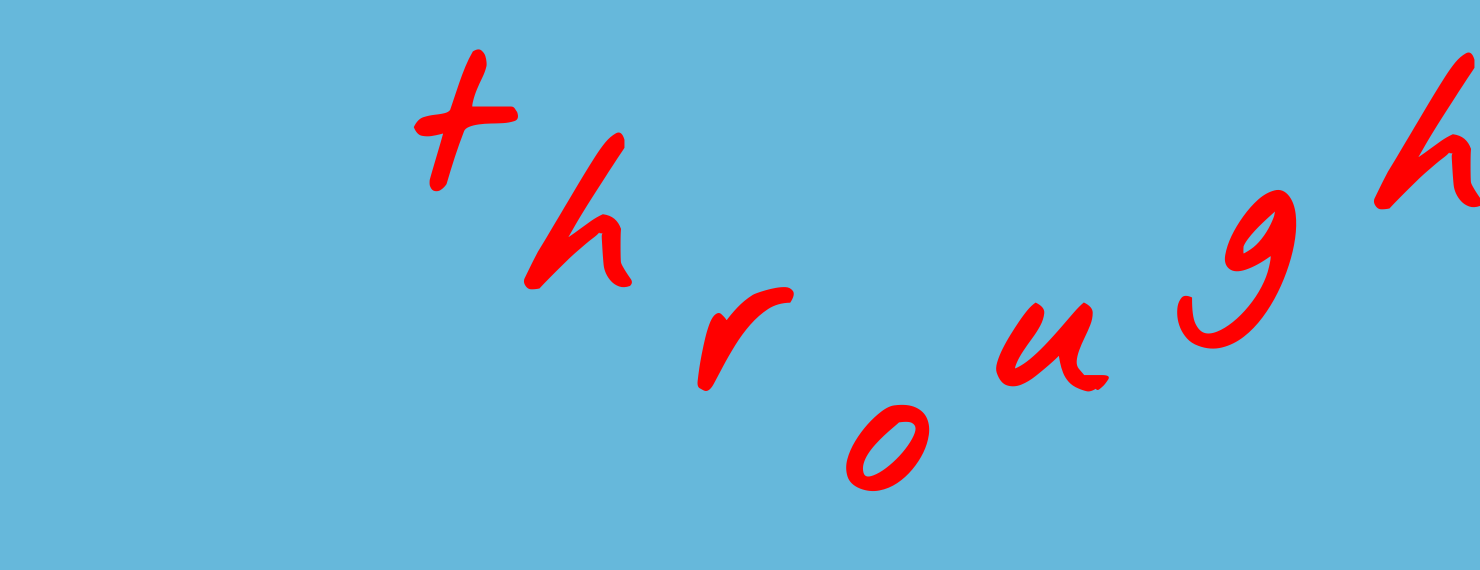
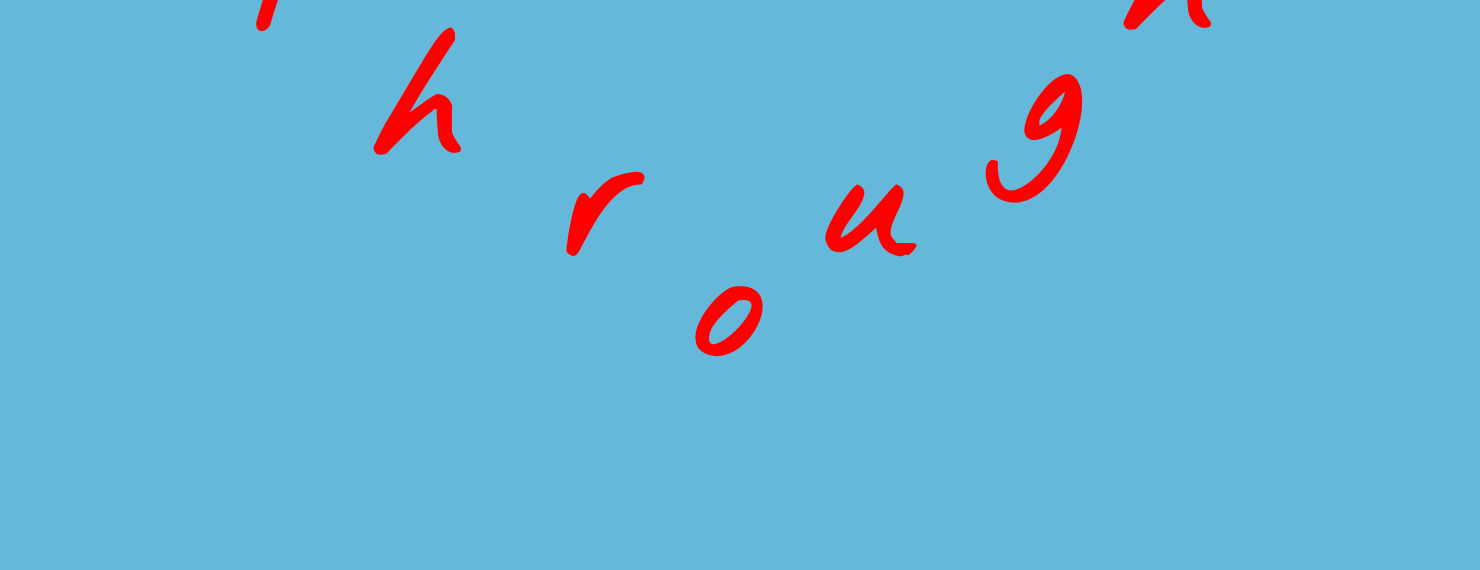
Before and after one commit to kdevila/projectTwo, a plain HTML site: page pageEight.html in a window 1280 px wide. Shown: the part 438-1008 px from the top of the page, 1480 px wide, since content can reach past the window. After the commit the page ends 858 px from the top, so only its background shows below. Drawn offline with Linux system fonts and the light colour scheme.

Commit message:
Update style.css

```diff
--- a/css/style.css
+++ b/css/style.css
@@ -11,6 +11,7 @@ body{
     background-color: #66b8db;
     font-family: "Nothing You Could Do";
     font-weight: 200;
+    overflow: hidden;
 }
 
 #box{
@@ -107,8 +108,8 @@ strong {
 #letterT{
     color: antiquewhite;
     position: absolute;
-    top: 300px;
-    left: 190px;
+    top: 175px;
+    left: 20px;
     animation-name: through;
     animation-duration: 1s;
     animation-delay: 1000ms;
@@ -119,8 +120,8 @@ strong {
 #letterH1{
     color: antiquewhite;
     position: absolute;
-    top: 400px;
-    left: 300px;
+    top: 300px;
+    left: 150px;
     animation-name: through;
     animation-duration: 1s;
     animation-delay: 1500ms;
@@ -132,8 +133,8 @@ strong {
 #letterR{
     color: antiquewhite;
     position: absolute;
-    top:500px;
-    left: 470px;
+    top:400px;
+    left: 340px;
     animation-name: through;
     animation-duration: 1s;
     animation-delay: 2000ms;
@@ -144,8 +145,8 @@ strong {
 #letterO{
     color:antiquewhite;
     position: absolute;
-    top: 600px;
-    left: 620px;
+    top: 500px;
+    left: 470px;
     animation-name: through;
     animation-duration: 1s;
     animation-delay: 2500ms;
@@ -156,8 +157,8 @@ strong {
 #letterU{
     color:antiquewhite;
     position: absolute;
-    top: 500px;
-    left: 770px;
+    top: 400px;
+    left: 600px;
     animation-name: through;
     animation-duration: 1s;
     animation-delay: 3000ms;
@@ -168,8 +169,8 @@ strong {
 #letterG{
     color:antiquewhite;
     position: absolute;
-    top: 400px;
-    left: 1000px;
+    top: 300px;
+    left: 800px;
     animation-name: through;
     animation-duration: 1s;
     animation-delay: 3500ms;
@@ -180,8 +181,8 @@ strong {
 #letterH2{
     color: antiquewhite;
     position: absolute;
-    top: 320px;
-    left: 1150px;
+    top: 175px;
+    left: 900px;
     animation-name: through;
     animation-duration: 1s;
     animation-delay: 4000ms;
@@ -191,13 +192,9 @@ strong {
 
 
 @keyframes through {
-    0% {
-        opacity: 0;
-        font-size: 48px;
-    }
     100% {
         color:red;
         opacity: 1;
-        font-size: 200px;
+        font-size: 162px;
     }
 }
```
